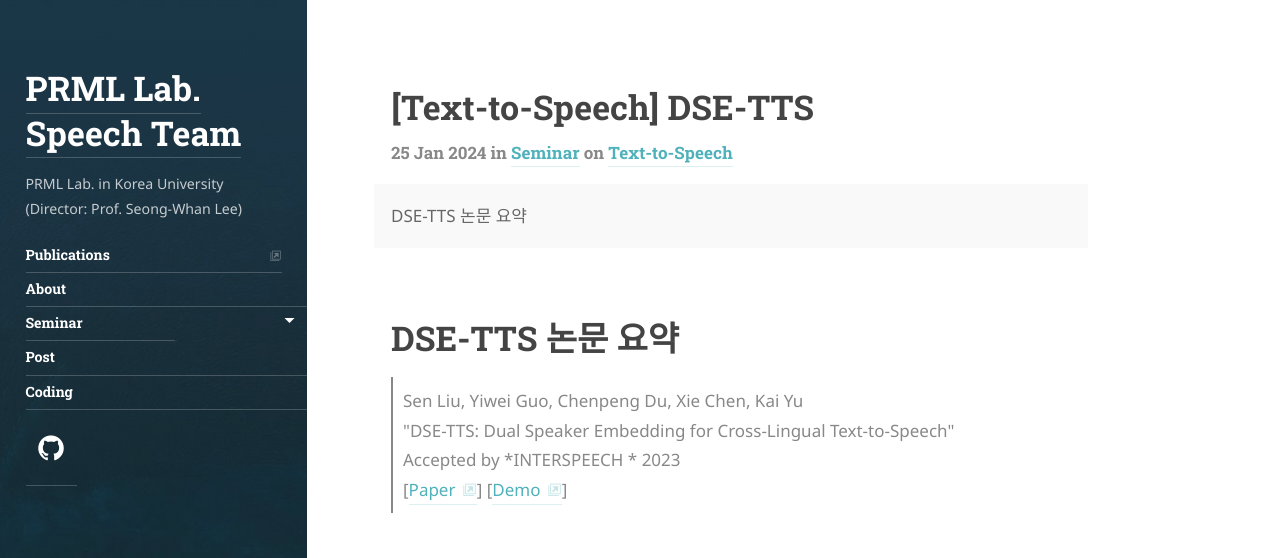
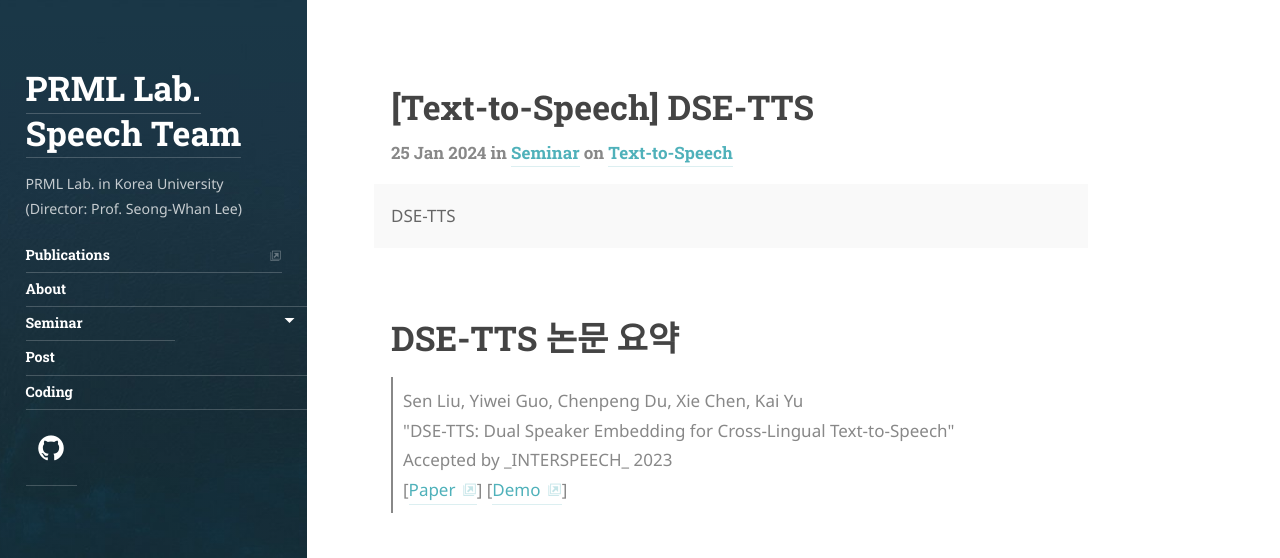
Before and after one commit to speech-team-korea/speech-team-korea.github.io, a Jekyll site: the page built from _posts/text-to-speech/2024-01-25-DSE-TTS.md, in a window 1280 px wide and 1400 px high. Shown: the top 558 px of the window. Built offline with Jekyll 4.4.1, drawn with Linux system fonts in a browser that asks for light colours; some web fonts are replaced; comment, search, counter and statistics services are not loaded; some of the changed text lies outside the part shown.

Commit message:
0125_DSE_TTS_posting_내용수정

```diff
--- a/_posts/text-to-speech/2024-01-25-DSE-TTS.md
+++ b/_posts/text-to-speech/2024-01-25-DSE-TTS.md
@@ -2,7 +2,7 @@
 layout: post
 title: "[Text-to-Speech] DSE-TTS"
 description: >
-  DSE-TTS 논문 요약
+  DSE-TTS
 category: seminar
 tags: text-to-speech
 author: jh_yun
@@ -15,14 +15,12 @@ comments: true
 <blockquote style="border-left: 2px solid; padding-left: 10px; margin-left: 0;">
 Sen Liu, Yiwei Guo, Chenpeng Du, Xie Chen, Kai Yu <br>
 "DSE-TTS: Dual Speaker Embedding for Cross-Lingual Text-to-Speech"<br>
-Accepted by *INTERSPEECH * 2023 <br>
+Accepted by _INTERSPEECH_ 2023 <br>
 [<a href="https://arxiv.org/pdf/2306.14145.pdf">Paper</a>] [<a href="https://goarsenal.github.io/DSE-TTS">Demo</a>] <br>
 </blockquote>
 
 
-
 # Goal
-
 - Dual 스피커 임베딩 방식과 Vector-quantized 어쿠스틱 피쳐를 활용한 Cross-lingual TTS 모델 제안
 
 # Motivation
@@ -32,10 +30,10 @@ Accepted by *INTERSPEECH * 2023 <br>
         - 시간축과 주파수축이 높은 상관관계성을 가지며 많은 양의 스피커 정보를 담고 있음
         - 상관관계가 있는 요소들간의 분리가 어렵다는 문제가 있음
     - 이전의 Cross-lingual TTS 연구
-        - [SANE-TTS: Stable And Natural End-to-End Multilingual Text-to-Speech, 2022](https://arxiv.org/pdf/2206.12132.pdf)
-        - [Cross-lingual text-to-speech synthesis via domain adaptation and perceptual similarity regression in speaker space, 2020](https://www.isca-archive.org/interspeech_2020/xin20_interspeech.pdf)
+        - [[SANE-TTS: Stable And Natural End-to-End Multilingual Text-to-Speech](https://arxiv.org/pdf/2206.12132.pdf), 2022]
+        - [[Cross-lingual text-to-speech synthesis via domain adaptation and perceptual similarity regression in speaker space](https://www.isca-archive.org/interspeech_2020/xin20_interspeech.pdf), 2020]
 - Speech-based Self-supervised learning (SSL) 모델을 활용한 Vector-quantized 어쿠스틱 피쳐의 특징
-    - Vector-quantized 어쿠스틱 피쳐를 활용한 TTS 모델들의 등장 [VQTTS, 2022](https://arxiv.org/pdf/2204.00768.pdf)
+    - Vector-quantized 어쿠스틱 피쳐를 활용한 TTS 모델들의 등장 [[VQTTS](https://arxiv.org/pdf/2204.00768.pdf), 2022]
     - Vector-quantized 어쿠스틱 피쳐는 스피커에 대한 정보를 상대적으로 덜 담고 있음
 
         ![Untitled](https://github.com/speech-team-korea/speech-team-korea.github.io/assets/144989499/63cc7797-ac6a-432d-b4f4-fb890c934f52)
@@ -83,7 +81,7 @@ Backbone 모델로 [VQ-TTS, 2022]를 사용하여 모델은 크게 2개의 구
 - vec2wav : 어쿠스틱 피쳐로부터 Waveform을 만드는 **보코더 모델**
     - **Target 스피커의 Timbre**와 **Target 언어**의 자연스러운 결합을 모델링하는 데에 집중
 
-[wav2vec 2.0, 2020](https://arxiv.org/pdf/2006.11477.pdf) 모델을 사용하여 2개의 codebook에 각 320개의 code words가 존재, 해당 모델은 10,000 시간 Mandarin data로 사전학습이 되었습니다. (Mandarin data만 사용한 이유는 알리지 않음)
+[[wav2vec 2.0](https://arxiv.org/pdf/2006.11477.pdf), 2020] 모델을 사용하여 2개의 codebook에 각 320개의 code words가 존재, 해당 모델은 10,000 시간 Mandarin data로 사전학습이 되었습니다. (Mandarin data만 사용한 이유는 알리지 않음)
 
 ## Dual speaker embedding
 
```
Also changed, not shown: other parts of _posts/text-to-speech/2024-01-25-DSE-TTS.md (+2 -2 lines).
